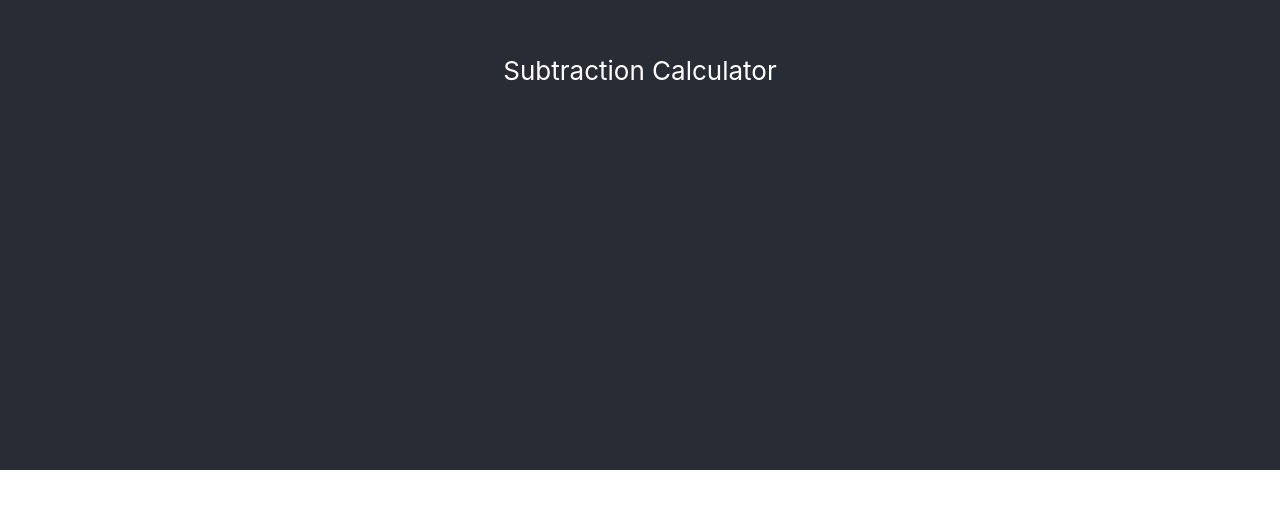
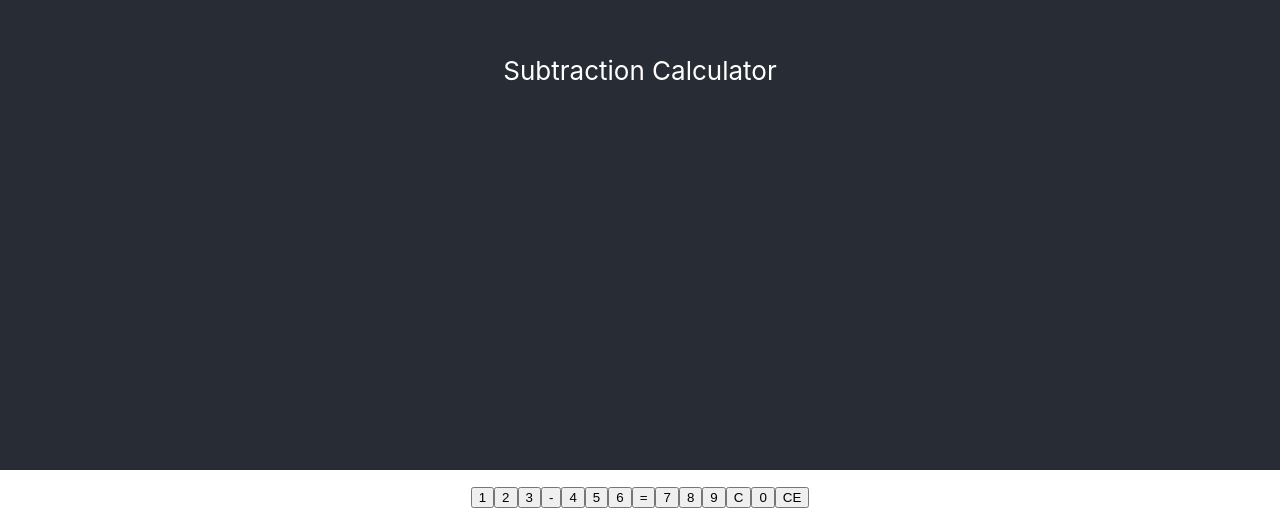
Before and after one commit to Leonardneff/calculator, a React (Create React App) app: page / in a window 1280 px wide. Shown: the part 330-838 px from the top of the page. Before the commit the page ends 800 px from the top, so only its background shows below. Built offline with nearby package versions, Linux system fonts and the light colour scheme.

Commit message:
Add keypad and result components, add functionality

```diff
--- a/src/App.js
+++ b/src/App.js
@@ -1,7 +1,60 @@
-import React from 'react';
+import React, {Component} from 'react';
+import Result from './Result';
+import KeyPad from './KeyPad';
 import './App.css';
 
-function App() {
+class App extends Component {
+  constructor() {
+    super();
+
+    this.state= {
+      result: ""
+    }
+  }
+
+  onClick = button => {
+
+    if(button === "=") {
+      this.calculate()
+    } else if (button === "C") {
+      this.reset()
+    } else if (button === "CE") {
+      this.backspace()
+    } else {
+      this.setState({
+        result: this.state.result + button
+      })
+    }
+  }
+
+  calculate = () => {
+    try {
+      this.setState({
+        result: "I have discalculia *Link*"
+      })
+    }
+
+    catch (e) {
+      this.setState({
+        result: "error"
+      })
+    }
+  };
+
+  reset = () => {
+    this.setState ({
+      result: ""
+    })
+
+  };
+
+  backspace = () => {
+    this.setState({
+      result: this.state.result.slice(0, -1)
+    })
+  };
+
+  render() {
     return (
       <div className="App">
         <header className="App-header">
@@ -9,8 +62,13 @@ function App() {
             Subtraction Calculator
           </p>
         </header>
+        <div className="calculator">
+          <Result result={this.state.result} />
+          <KeyPad onClick={this.onClick} />
+          </div>
       </div>
     );
   }
+}
 
 export default App;
--- /dev/null
+++ b/src/KeyPad.js
@@ -0,0 +1,29 @@
+import React, {Component} from 'react';
+
+class KeyPad extends Component {
+    render () {
+        return (
+            <div className="button">
+                <button name="1" onClick={e => this.props.onClick(e.target.name)}>1</button>
+                <button name="2" onClick={e => this.props.onClick(e.target.name)}>2</button>
+                <button name="3" onClick={e => this.props.onClick(e.target.name)}>3</button>
+                <button name="-" onClick={e => this.props.onClick(e.target.name)}>-</button>
+
+                <button name="4" onClick={e => this.props.onClick(e.target.name)}>4</button>
+                <button name="5" onClick={e => this.props.onClick(e.target.name)}>5</button>
+                <button name="6" onClick={e => this.props.onClick(e.target.name)}>6</button>
+                <button name="=" onClick={e => this.props.onClick(e.target.name)}>=</button>
+
+                <button name="7" onClick={e => this.props.onClick(e.target.name)}>7</button>
+                <button name="8" onClick={e => this.props.onClick(e.target.name)}>8</button>
+                <button name="9" onClick={e => this.props.onClick(e.target.name)}>9</button>
+
+                <button name="C" onClick={e => this.props.onClick(e.target.name)}>C</button>
+                <button name="0" onClick={e => this.props.onClick(e.target.name)}>0</button>
+                <button name="CE" onClick={e => this.props.onClick(e.target.name)}>CE</button>
+            </div>
+        );
+    }
+}
+
+export default KeyPad;
--- /dev/null
+++ b/src/Result.js
@@ -0,0 +1,14 @@
+import React, {Component} from 'react';
+
+class Result extends Component {
+    render() {
+        let {result} = this.props;
+
+        return(
+            <div className="result">
+                <p>{result}</p>
+            </div>
+        );
+    }
+
+} export default Result;
```
Lines whose indentation alone changed are shown as unchanged.
